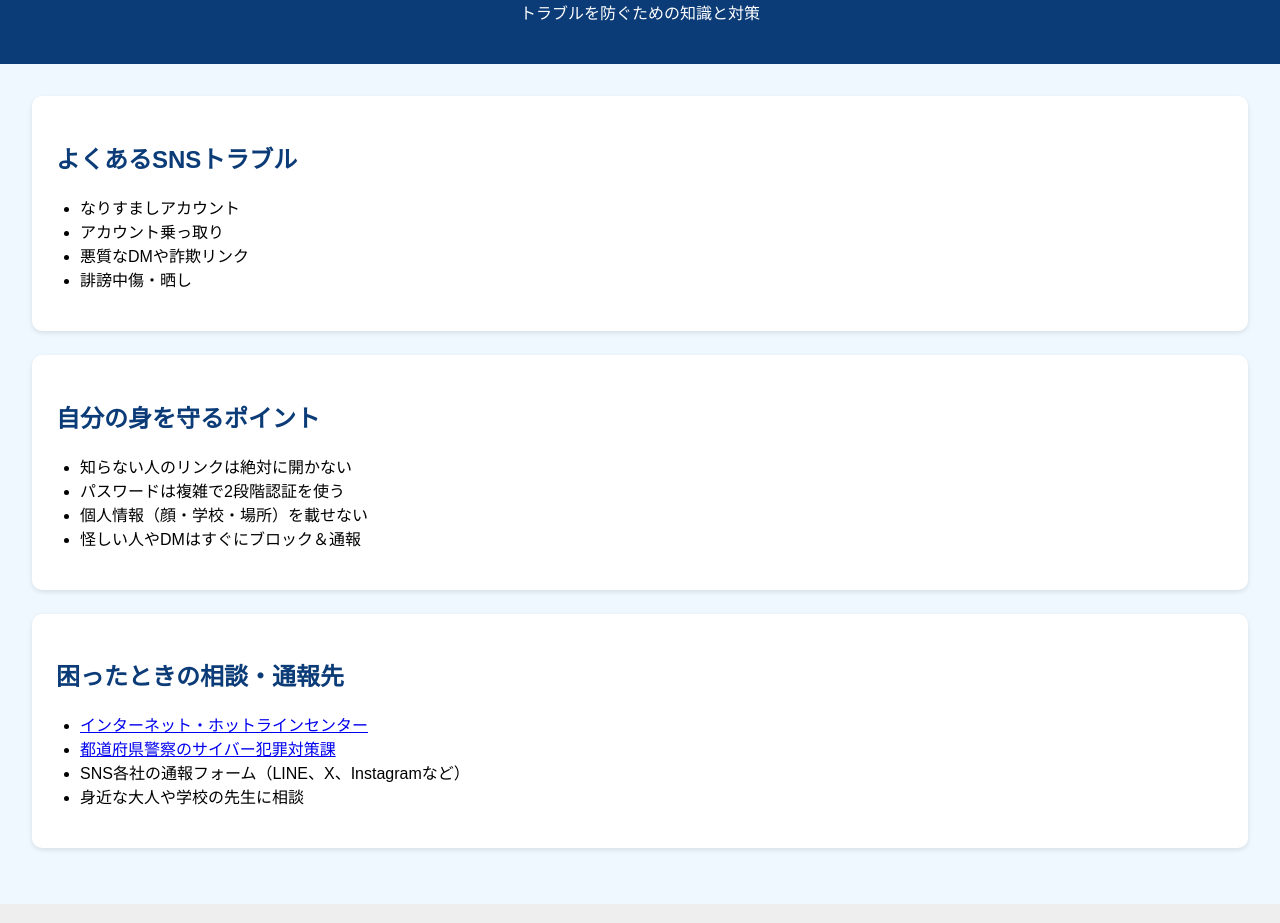
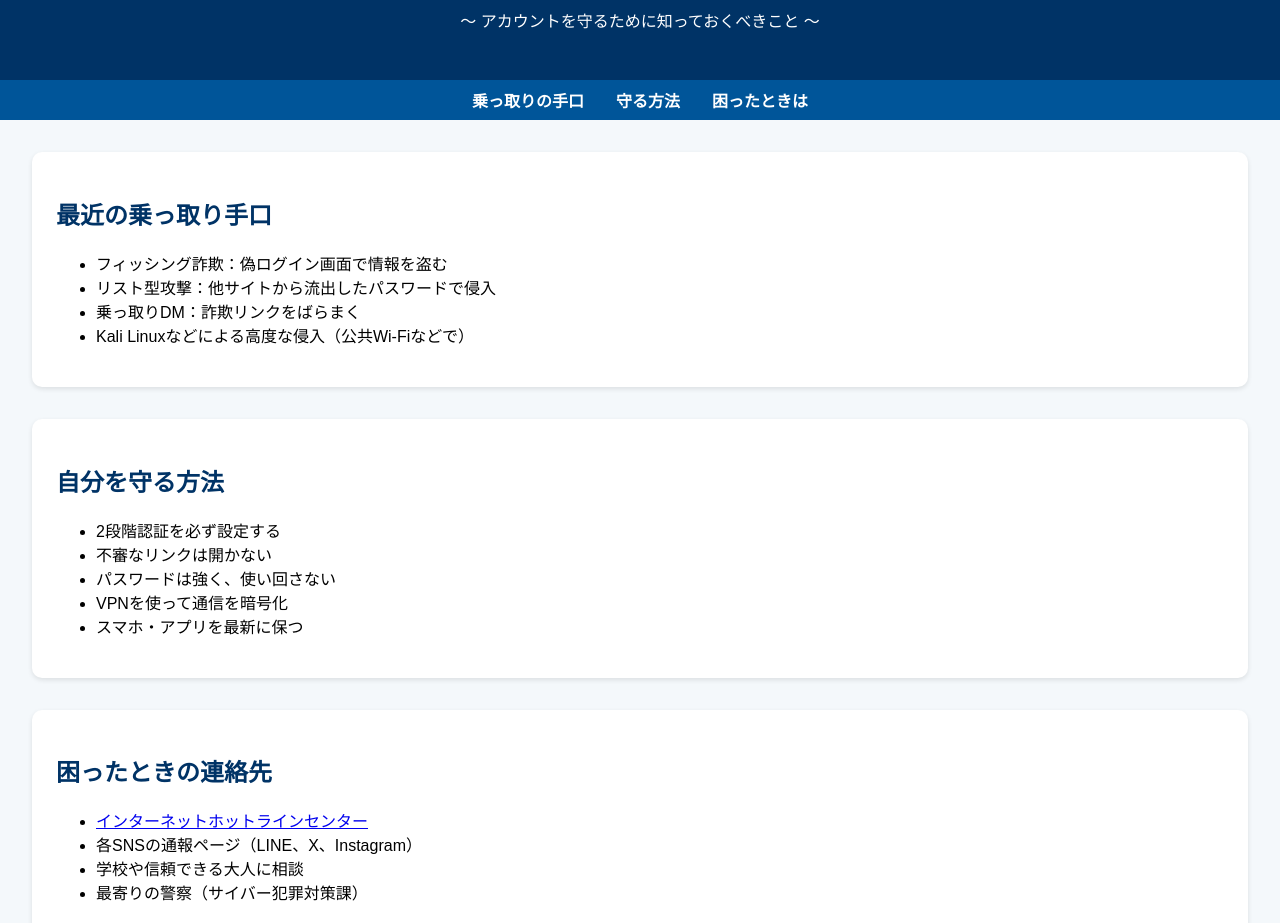
Before and after one commit to cojin53/cojin53.github.io, a plain HTML site: page index.html in a window 1280 px wide. Shown: the part 113-1036 px from the top of the page. Drawn offline with Linux system fonts and the light colour scheme.

Commit message:
Update index.html

```diff
--- a/index.html
+++ b/index.html
@@ -3,19 +3,34 @@
 <head>
   <meta charset="UTF-8">
   <meta name="viewport" content="width=device-width, initial-scale=1">
-  <title>SNS安全ガイド</title>
+  <title>SNS安全対策ガイド</title>
   <style>
     body {
-      font-family: 'Arial', sans-serif;
-      background-color: #f0f8ff;
+      font-family: "Arial", sans-serif;
+      background-color: #f4f8fb;
       margin: 0;
       padding: 0;
     }
     header {
-      background-color: #0c3c78;
+      background-color: #003366;
       color: white;
-      padding: 1.5rem;
+      padding: 2rem;
       text-align: center;
+    }
+    nav {
+      background-color: #005599;
+      display: flex;
+      justify-content: center;
+      padding: 0.5rem;
+    }
+    nav a {
+      color: white;
+      text-decoration: none;
+      margin: 0 1rem;
+      font-weight: bold;
+    }
+    nav a:hover {
+      text-decoration: underline;
     }
     main {
       padding: 2rem;
@@ -24,63 +39,68 @@
       background: white;
       border-radius: 10px;
       padding: 1.5rem;
-      margin-bottom: 1.5rem;
+      margin-bottom: 2rem;
       box-shadow: 0 2px 5px rgba(0,0,0,0.1);
     }
     h2 {
-      color: #0c3c78;
-    }
-    ul {
-      padding-left: 1.5rem;
+      color: #003366;
     }
     footer {
+      background-color: #eee;
       text-align: center;
       padding: 1rem;
-      background-color: #eee;
-      font-size: 0.9rem;
+      font-size: 0.8rem;
+      color: #444;
     }
   </style>
 </head>
 <body>
   <header>
-    <h1>SNSを安全に使うために</h1>
-    <p>トラブルを防ぐための知識と対策</p>
+    <h1>SNS安全対策ガイド</h1>
+    <p>～ アカウントを守るために知っておくべきこと ～</p>
   </header>
 
+  <nav>
+    <a href="#threats">乗っ取りの手口</a>
+    <a href="#protection">守る方法</a>
+    <a href="#support">困ったときは</a>
+  </nav>
+
   <main>
-    <section>
-      <h2>よくあるSNSトラブル</h2>
+    <section id="threats">
+      <h2>最近の乗っ取り手口</h2>
       <ul>
-        <li>なりすましアカウント</li>
-        <li>アカウント乗っ取り</li>
-        <li>悪質なDMや詐欺リンク</li>
-        <li>誹謗中傷・晒し</li>
+        <li>フィッシング詐欺：偽ログイン画面で情報を盗む</li>
+        <li>リスト型攻撃：他サイトから流出したパスワードで侵入</li>
+        <li>乗っ取りDM：詐欺リンクをばらまく</li>
+        <li>Kali Linuxなどによる高度な侵入（公共Wi-Fiなどで）</li>
       </ul>
     </section>
 
-    <section>
-      <h2>自分の身を守るポイント</h2>
+    <section id="protection">
+      <h2>自分を守る方法</h2>
       <ul>
-        <li>知らない人のリンクは絶対に開かない</li>
-        <li>パスワードは複雑で2段階認証を使う</li>
-        <li>個人情報（顔・学校・場所）を載せない</li>
-        <li>怪しい人やDMはすぐにブロック＆通報</li>
+        <li>2段階認証を必ず設定する</li>
+        <li>不審なリンクは開かない</li>
+        <li>パスワードは強く、使い回さない</li>
+        <li>VPNを使って通信を暗号化</li>
+        <li>スマホ・アプリを最新に保つ</li>
       </ul>
     </section>
 
-    <section>
-      <h2>困ったときの相談・通報先</h2>
+    <section id="support">
+      <h2>困ったときの連絡先</h2>
       <ul>
-        <li><a href="https://www.internethotline.jp/" target="_blank">インターネット・ホットラインセンター</a></li>
-        <li><a href="https://www.police.pref.[都道府県名].lg.jp/" target="_blank">都道府県警察のサイバー犯罪対策課</a></li>
-        <li>SNS各社の通報フォーム（LINE、X、Instagramなど）</li>
-        <li>身近な大人や学校の先生に相談</li>
+        <li><a href="https://www.internethotline.jp/" target="_blank">インターネットホットラインセンター</a></li>
+        <li>各SNSの通報ページ（LINE、X、Instagram）</li>
+        <li>学校や信頼できる大人に相談</li>
+        <li>最寄りの警察（サイバー犯罪対策課）</li>
       </ul>
     </section>
   </main>
 
   <footer>
-    © 2025 SNS安全ガイド | 安全なネットの使い方をみんなで考えよう
+    © 2025 SNS安全対策ガイド | ネットはみんなのもの、安全に使おう
   </footer>
 </body>
 </html>
```
